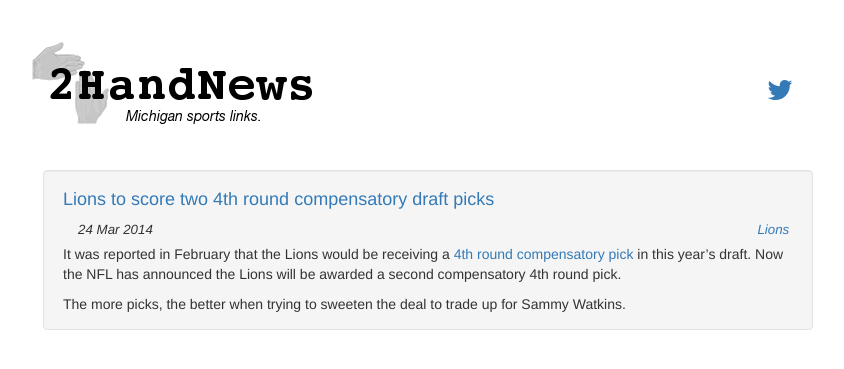
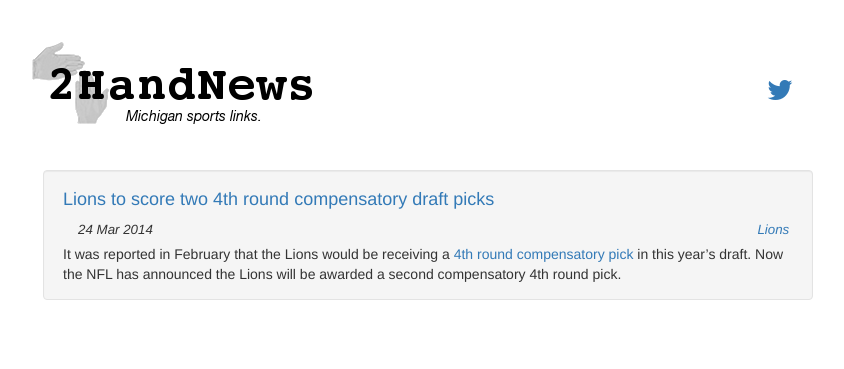
Before and after one commit to aftco/aftco.github.io, a Jekyll site: the page built from _posts/2014-03-24-17-28-lions-to-score-two-4th-round-compensatory-draft-pi.md, in a window 1280 px wide. Shown: the top 369 px of the page, without its empty margins (212-1056 px from the left). Built offline with Jekyll 4.4.1, drawn with Linux system fonts in a browser that asks for light colours; nearby versions of some CDN libraries; Markdown is read by kramdown in place of the engine named in the settings.

Commit message:
Update 2014-03-24-17-28-lions-to-score-two-4th-round-compensatory-draft-pi.md

```diff
--- a/_posts/2014-03-24-17-28-lions-to-score-two-4th-round-compensatory-draft-pi.md
+++ b/_posts/2014-03-24-17-28-lions-to-score-two-4th-round-compensatory-draft-pi.md
@@ -6,5 +6,3 @@
 ---
 
 It was reported in February that the Lions would be receiving a [4th round compensatory pick](http://www.prideofdetroit.com/2014/2/7/5390728/nfl-compensatory-picks-2014-lions) in this year's draft.  Now the NFL has announced the Lions will be awarded a second compensatory 4th round pick.
-
-The more picks, the better when trying to sweeten the deal to trade up for Sammy Watkins.
```
